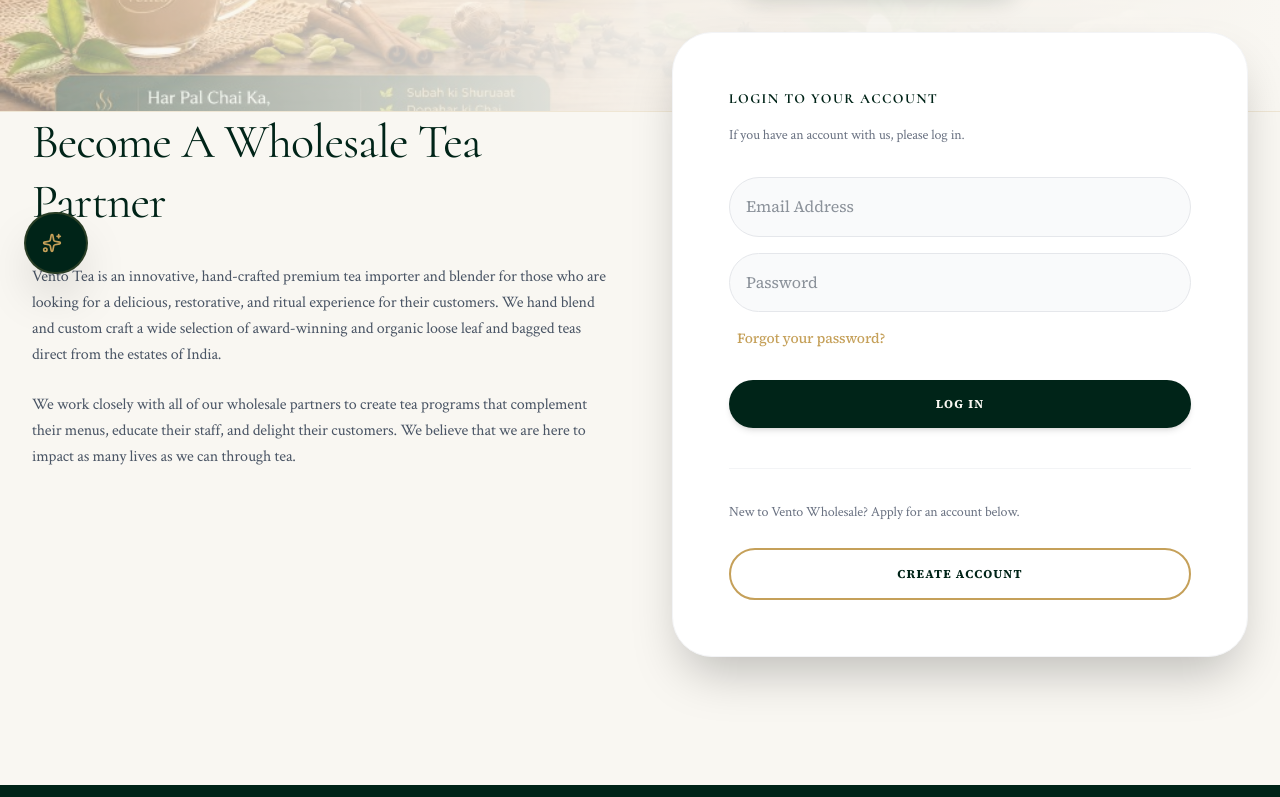
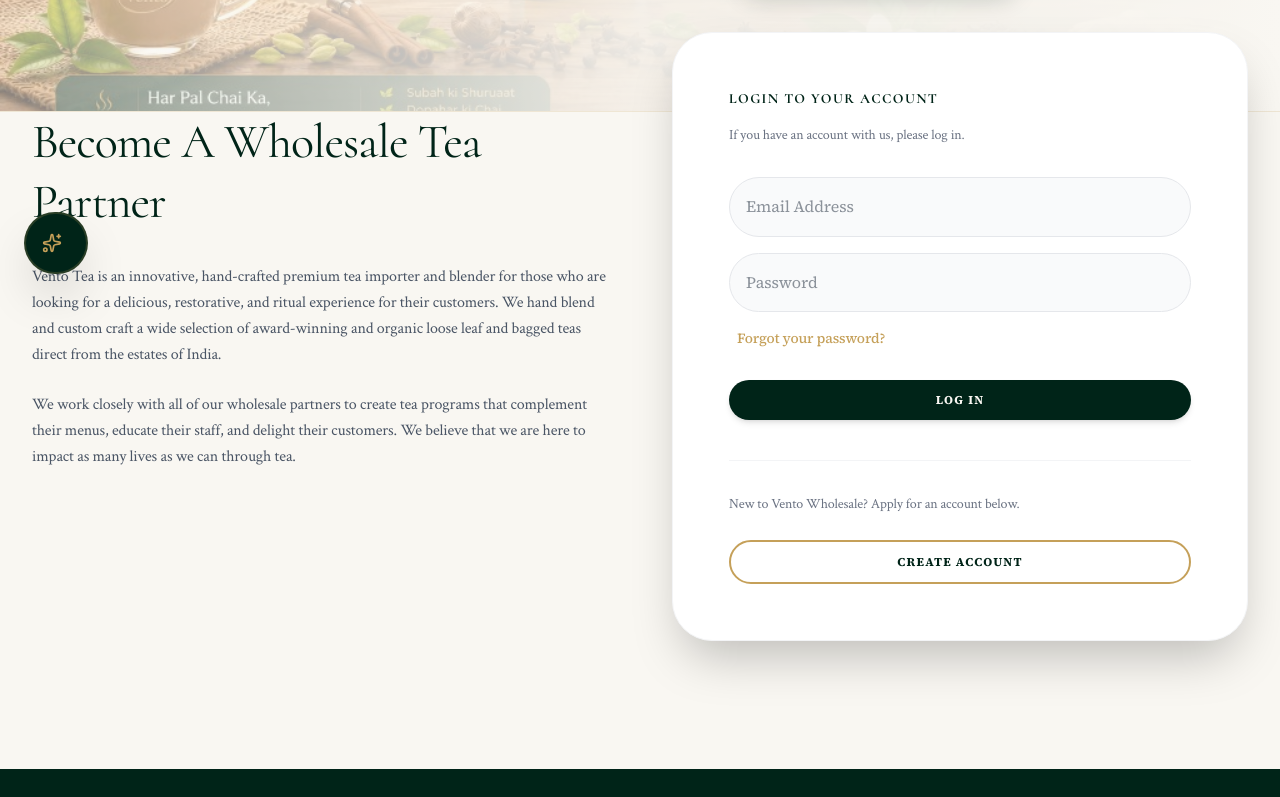
Before and after one commit to i-shubham24/Vento-Tea, a React (Vite) app: page /wholesale in a window 1280 px wide. Shown: the part 502-1299 px from the top of the page. Built offline with nearby package versions, Linux system fonts and the light colour scheme.

Commit message:
style: reduce padding on wholesale buttons for a slimmer profile

```diff
--- a/src/pages/WholesalePage.jsx
+++ b/src/pages/WholesalePage.jsx
@@ -177,7 +177,7 @@
 
                   <button
                     type="submit"
-                    className="w-full bg-vento-forest text-vento-cream py-4 px-12 text-xs font-bold tracking-widest uppercase hover:bg-vento-forest-light hover:scale-105 active:scale-95 transition-all duration-300 rounded-full shadow-md"
+                    className="w-full bg-vento-forest text-vento-cream py-3 px-6 text-xs font-bold tracking-widest uppercase hover:bg-vento-forest-light hover:scale-105 active:scale-95 transition-all duration-300 rounded-full shadow-md"
                   >
                     Log In
                   </button>
@@ -191,7 +191,7 @@
                   <div className="flex flex-col sm:flex-row gap-4">
                     <button
                       onClick={() => setIsLoginView(false)}
-                      className="w-full border-2 border-vento-gold text-vento-forest py-4 px-6 text-xs font-bold tracking-widest uppercase hover:bg-vento-forest hover:text-white hover:scale-105 active:scale-95 transition-all duration-300 rounded-full"
+                      className="w-full border-2 border-vento-gold text-vento-forest py-3 px-6 text-xs font-bold tracking-widest uppercase hover:bg-vento-forest hover:text-white hover:scale-105 active:scale-95 transition-all duration-300 rounded-full"
                     >
                       Create Account
                     </button>
@@ -233,7 +233,7 @@
 
                   <button
                     type="submit"
-                    className="w-full bg-vento-forest text-vento-cream py-4 px-12 text-xs font-bold tracking-widest uppercase hover:bg-vento-gold hover:text-vento-forest hover:scale-105 active:scale-95 transition-all duration-300 rounded-full shadow-md"
+                    className="w-full bg-vento-forest text-vento-cream py-3 px-6 text-xs font-bold tracking-widest uppercase hover:bg-vento-gold hover:text-vento-forest hover:scale-105 active:scale-95 transition-all duration-300 rounded-full shadow-md"
                   >
                     Submit Application
                   </button>
```
